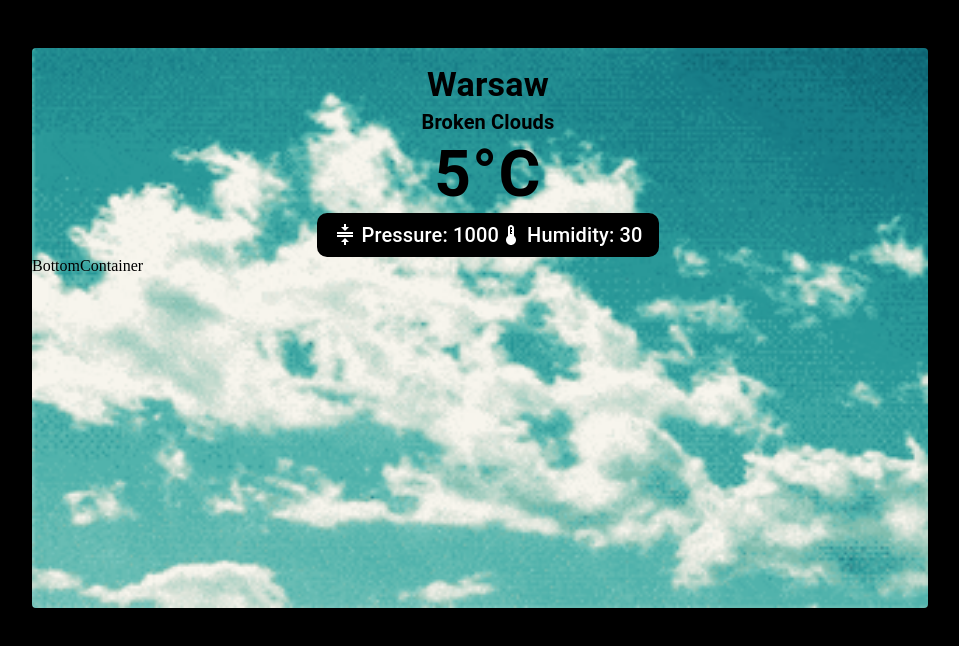
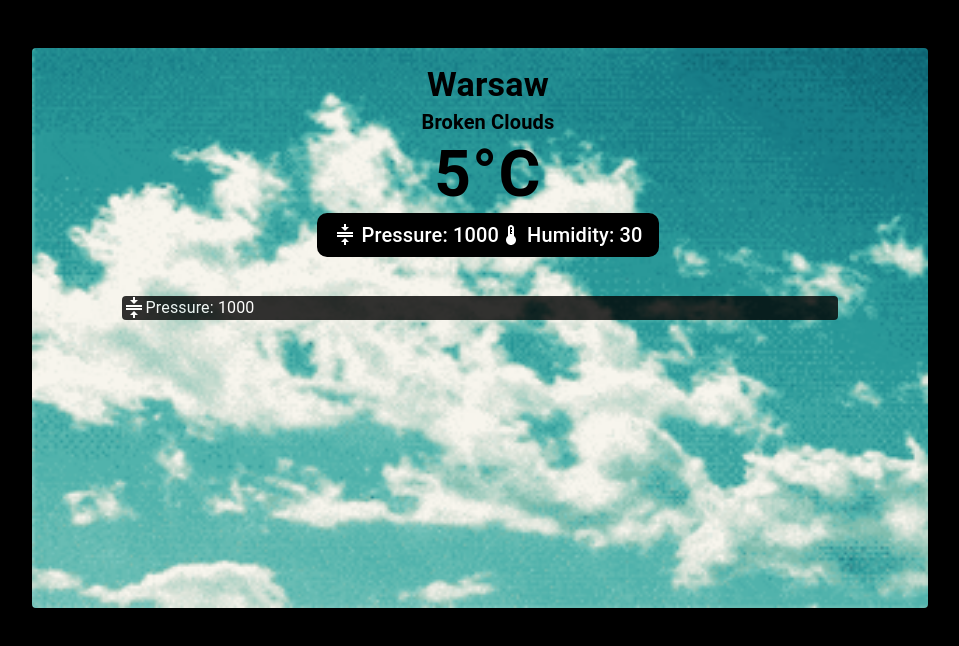
Before and after one commit to Sam44323/weather_MUI, a React (Create React App) app: page / in a window 1280 px wide. Shown: the top 646 px of the page, without its empty margins (160-1119 px from the left). Built offline with nearby package versions, Linux system fonts and the light colour scheme.

Commit message:
add: added custom component config for value

```diff
--- a/src/components/BottomContainer/Value.tsx
+++ b/src/components/BottomContainer/Value.tsx
@@ -1,7 +1,56 @@
 import React from "react";
+import { Box, Typography } from "@mui/material";
+import { Compress, Thermostat } from "@mui/icons-material";
 
-const Value: React.FC = () => {
-  return <div>Value</div>;
+interface ValueProps {
+  value: string | number;
+  icon: "temp" | "pressure";
+  text: string;
+}
+
+const Value: React.FC<ValueProps> = (props) => {
+  const getIcons = (value: "temp" | "pressure") => {
+    switch (value) {
+      case "temp":
+        return (
+          <Thermostat
+            sx={{
+              color: "white",
+            }}
+          />
+        );
+      case "pressure":
+        return (
+          <Compress
+            sx={{
+              color: "white",
+            }}
+          />
+        );
+      default:
+        return (
+          <Thermostat
+            sx={{
+              color: "white",
+            }}
+          />
+        );
+    }
+  };
+
+  return (
+    <Box
+      sx={{
+        display: "flex",
+        alignItems: "center",
+      }}
+    >
+      {getIcons(props.icon)}
+      <Typography variant="body1" sx={{ textAlign: "center", color: "white" }}>
+        {props.text}: {props.value}
+      </Typography>
+    </Box>
+  );
 };
 
 export default Value;
--- a/src/container/BottomContainer.tsx
+++ b/src/container/BottomContainer.tsx
@@ -1,7 +1,24 @@
 import React from "react";
+import { Box, Typography } from "@mui/material";
+
+// components
+import Value from "../components/BottomContainer/Value";
 
 const BottomContainer: React.FC = () => {
-  return <div>BottomContainer</div>;
+  return (
+    <Box
+      sx={{
+        backgroundColor: "#000",
+        opacity: 0.8,
+        width: "80%",
+        margin: "0 auto",
+        marginTop: "2.4rem",
+        borderRadius: "4px",
+      }}
+    >
+      <Value value={1000} text="Pressure" icon="pressure" />
+    </Box>
+  );
 };
 
 export default BottomContainer;
```
